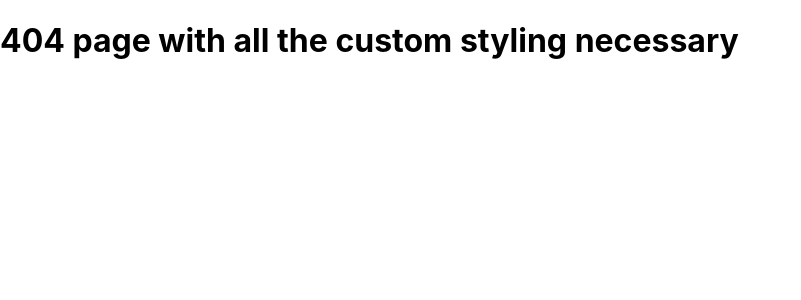
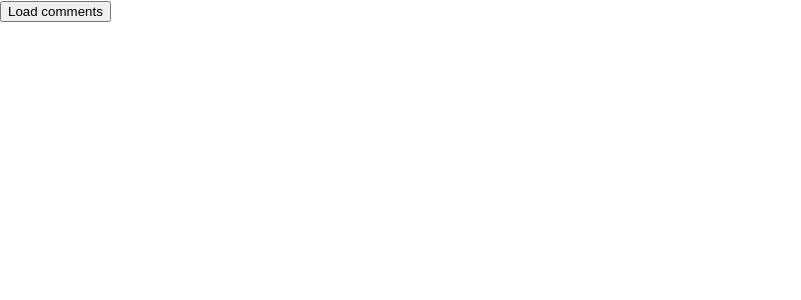
Before and after one commit to iathrd/nextjs-basic, a Next.js app: page /comments in a window 1280 px wide. Before the commit this address had no page. Shown: the top 300 px of the page, without its empty margins (0-801 px from the left). Built offline with nearby package versions, Linux system fonts and the light colour scheme.

Commit message:
api get request

```diff
--- /dev/null
+++ b/data/comments.js
@@ -0,0 +1,14 @@
+export const comments = [
+    {
+        id:1,
+        text:'This is the first comment'
+    },
+    {
+        id:2,
+        text:'This is the second comment'
+    },
+    {
+        id:3,
+        text:'This is the third comment'
+    }
+]
--- /dev/null
+++ b/pages/api/comments/index.js
@@ -0,0 +1,5 @@
+import { comments } from "../../../data/comments";
+
+export default function handler(req,res) {
+    res.status(200).json(comments)
+}
--- /dev/null
+++ b/pages/comments/index.js
@@ -0,0 +1,27 @@
+import {useState} from 'react';
+
+function CommentsPage(){
+
+    const [comments,setComments] = useState([])
+
+    const fetchComments = async() => {
+        const response = await fetch('/api/comments')
+        const data = await response.json()
+        setComments(data)
+    }
+
+    return (
+        <>
+        <button onClick={fetchComments} >Load comments</button>
+        {comments.map(comment => {
+            return (
+                <div key={comment.id}>
+                    {comment.id} {comment.text}
+                </div>
+            )
+        })}
+        </>
+    )
+}
+
+export default CommentsPage
```
